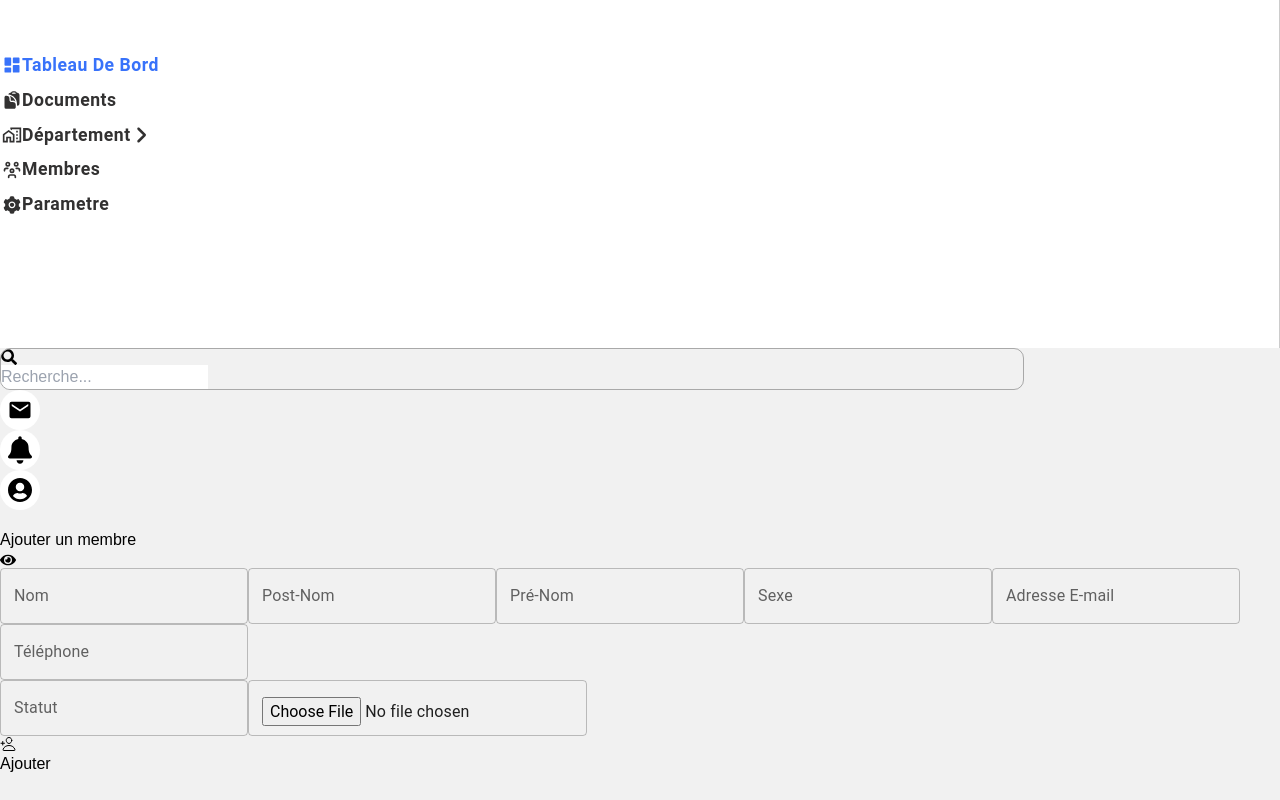
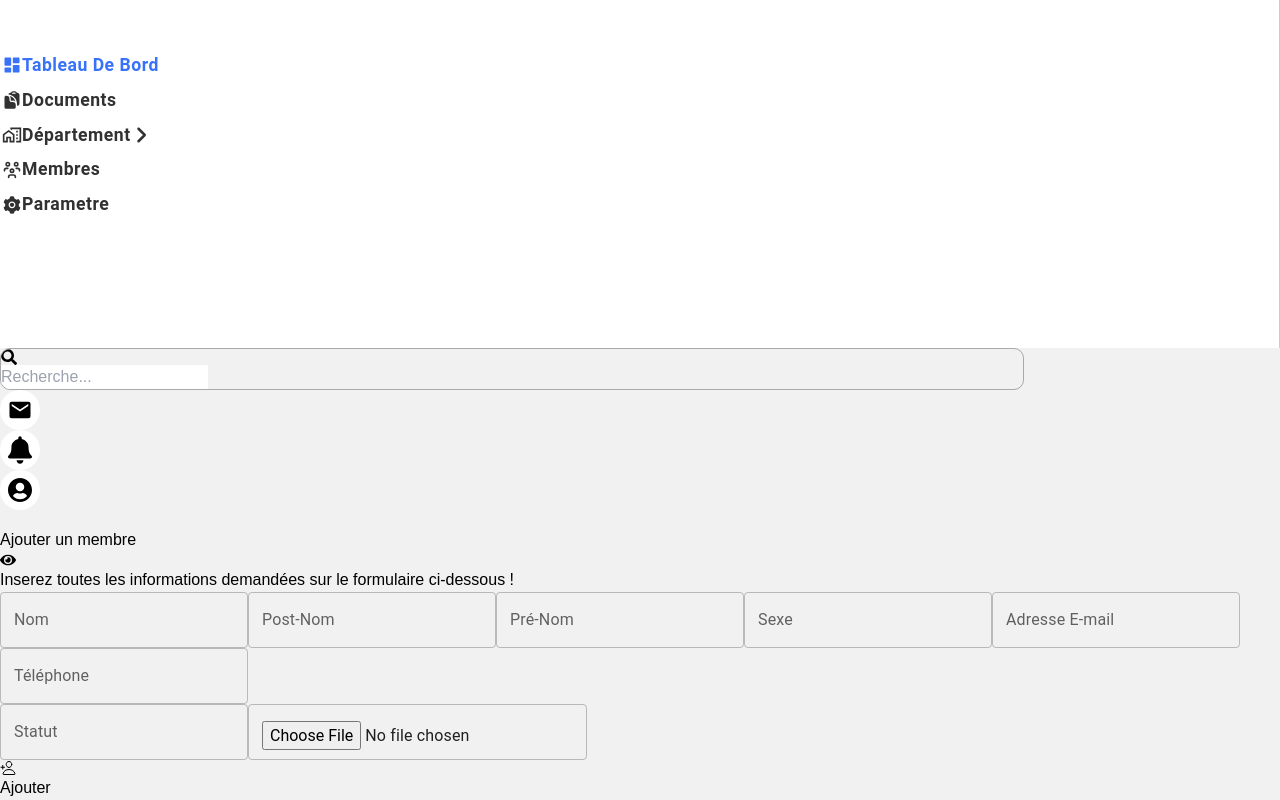
Before and after one commit to rovertnet/evv_ap, a React (Vite) app in the folder documents/: page /memberssadd in a window 1280 px wide. Shown: the part 452-1252 px from the top of the page. Before the commit the page ends 1228 px from the top, so only its background shows below. Built offline with nearby package versions, Linux system fonts and the light colour scheme.

Commit message:
last commit

```diff
--- a/documents/src/components/members/Addmembers.jsx
+++ b/documents/src/components/members/Addmembers.jsx
@@ -16,7 +16,9 @@ export default function Addmembers() {
           </Link>
         </div>
 
-        <p className="font-extrabold text-lg text-slate-800 text-center pt-10"></p>
+        <p className="font-bold text-lg text-slate-400 pt-10 max-w-md">
+          Inserez toutes les informations demandées sur le formulaire ci-dessous !
+        </p>
 
         {/* form */}
         <form action="" method="POST" className=" pt-10 pb-5">
```
